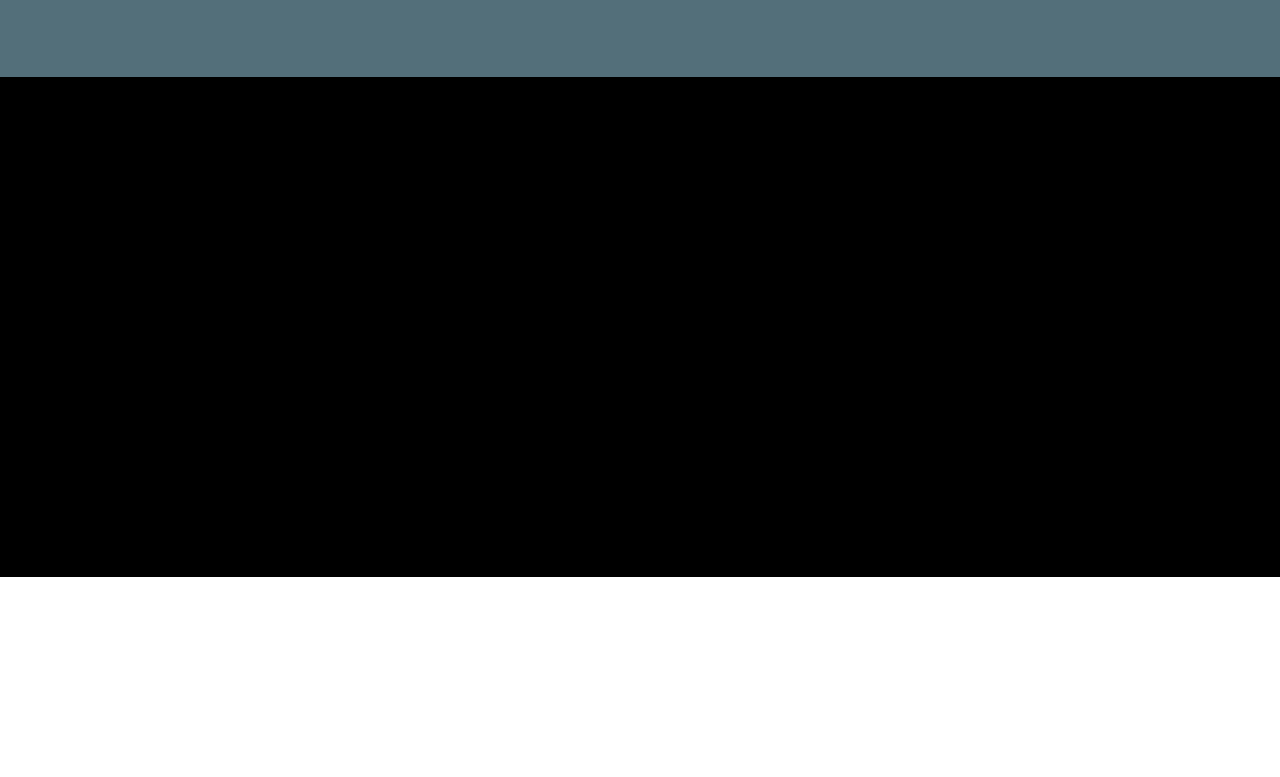
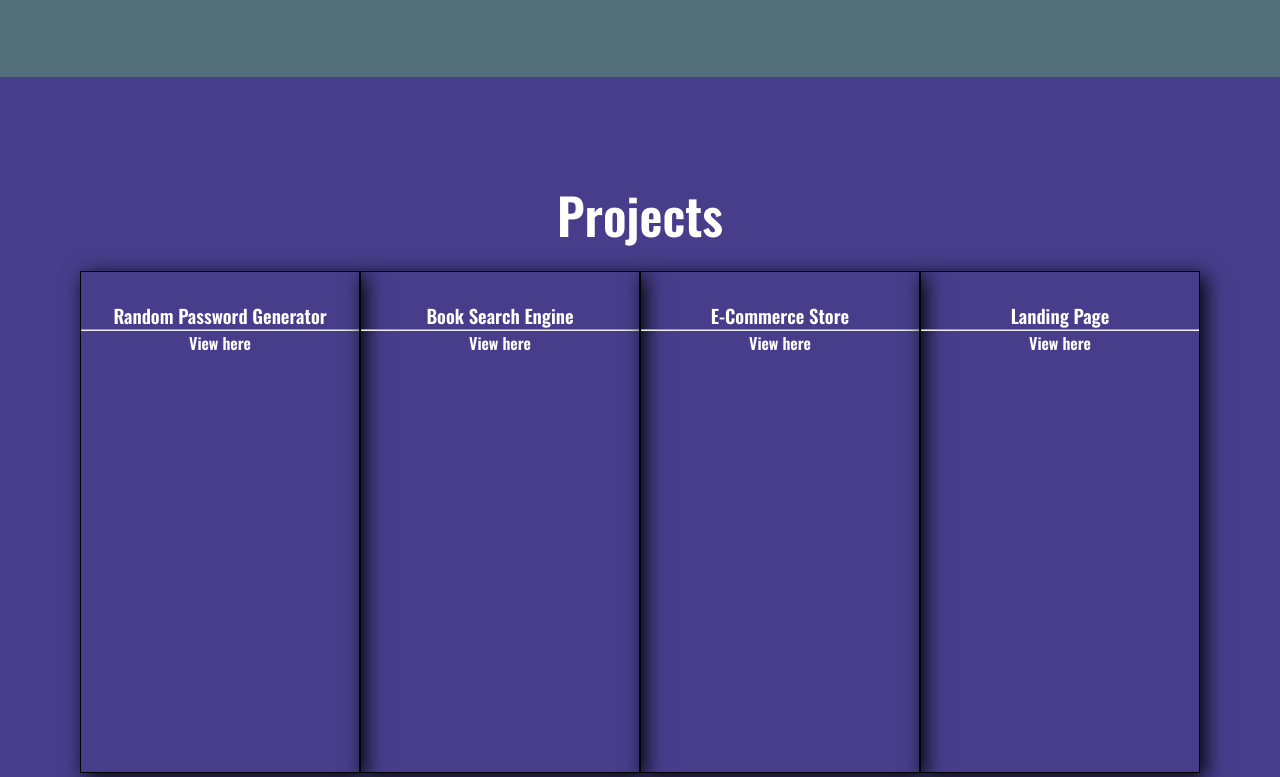
Before and after one commit to TroyBohrer8/Professional-Portfolio, a plain HTML site: page index.html in a window 1280 px wide. Shown: the part 1383-2160 px from the top of the page. Before the commit the page ends 1960 px from the top, so only its background shows below. Drawn offline with nearby package versions, Linux system fonts and the light colour scheme.

Commit message:
created projects section, started on cards

```diff
--- a/assets/styles.css
+++ b/assets/styles.css
@@ -2,6 +2,7 @@
   margin: 0;
   padding: 0;
   font-family: "Oswald", sans-serif;
+  color: white;
 }
 
 /* Navbar */
@@ -84,6 +85,7 @@ h1 {
 
 h2 {
   font-size: 50px;
+  margin: 20px;
 }
 
 .headshot {
@@ -92,6 +94,33 @@ h2 {
   height: 350px;
 }
 
+/* Projects */
+.projects {
+  display: flex;
+  flex-direction: column;
+  text-align: center;
+  padding: 80px;
+  background-color: darkslateblue;
+}
+
+.project-container {
+  display: flex;
+  justify-content: space-around;
+}
+
+.project-card {
+  width: 300px;
+  height: 500px;
+  border: 1px solid black;
+  box-shadow: 5px 5px 20px black;
+}
+
+.project-image {
+  margin-top: 25px;
+  width: 300px;
+  border-radius: 150px;
+}
+
 /* Footer */
 footer {
   height: 500px;
--- a/index.html
+++ b/index.html
@@ -54,8 +54,36 @@
         <img src="images/troybohrer.png" alt="" class="headshot">
       </div>
     </section>
+    <!-- Projects -->
+    <section class="projects">
+      <h2>Projects</h2>
+      <div class="project-container">
+        <div class="project-card">
+          <img class="project-image" src="" alt="">
+          <h3>Random Password Generator</h3>
+          <p class="subtext"></p>
+          <hr>
+          <p class="subtext">View here</p>
+        </div>
+        <div class="project-card"> <img class="project-image" src="" alt="">
+          <h3>Book Search Engine</h3>
+          <p class="subtext"></p>
+          <hr>
+          <p class="subtext">View here</p></div>
+        <div class="project-card"> <img class="project-image" src="" alt="">
+          <h3>E-Commerce Store</h3>
+          <p class="subtext"></p>
+          <hr>
+          <p class="subtext">View here</p></div>
+        <div class="project-card"> <img class="project-image" src="" alt="">
+          <h3>Landing Page</h3>
+          <p class="subtext"></p>
+          <hr>
+          <p class="subtext">View here</p></div>
+      </div>
+    </section>
     <!-- Footer -->
-    <footer></footer>
+    <footer>Footer</footer>
     <script src="index.js"></script>
   </body>
 </html>
```
